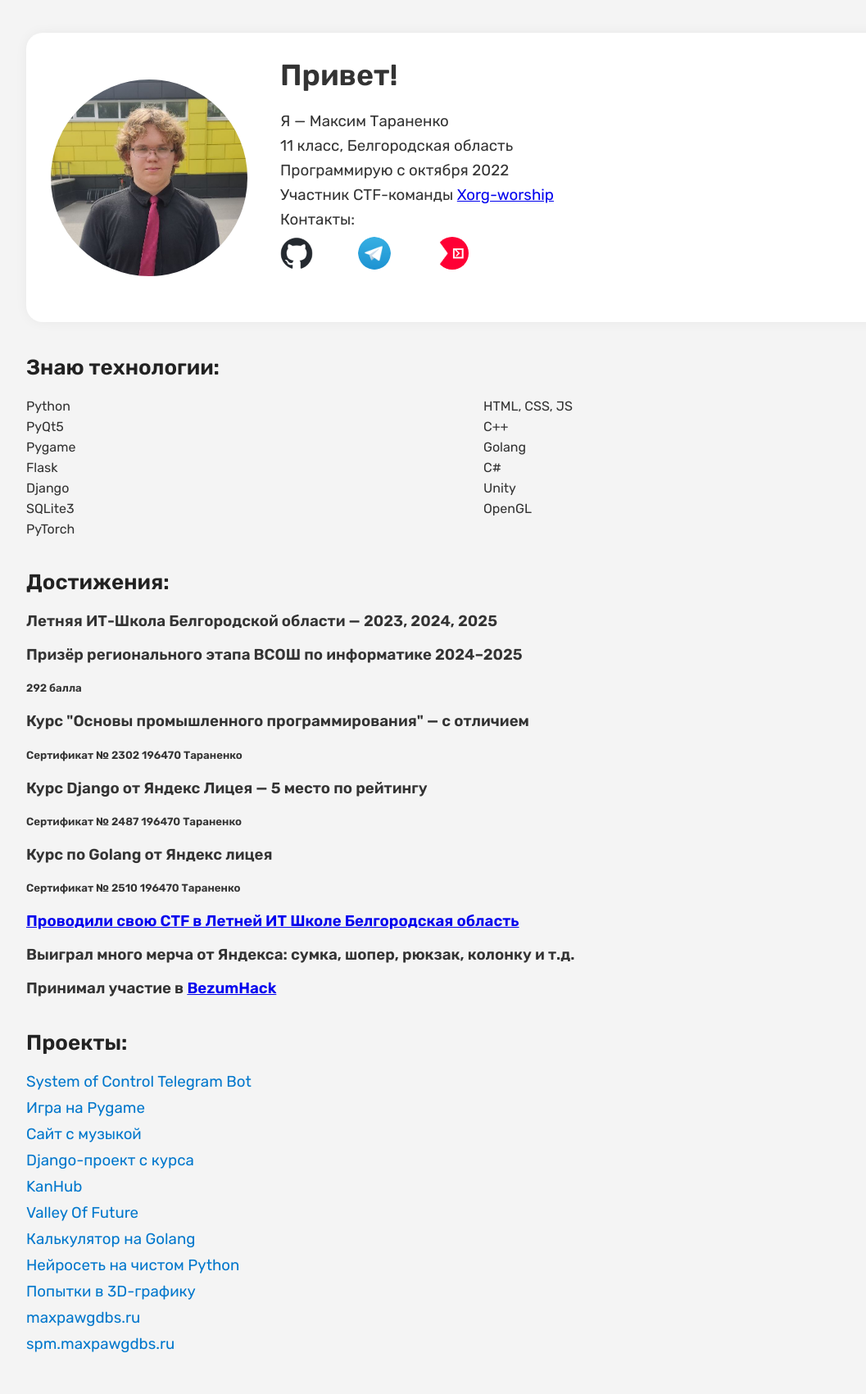
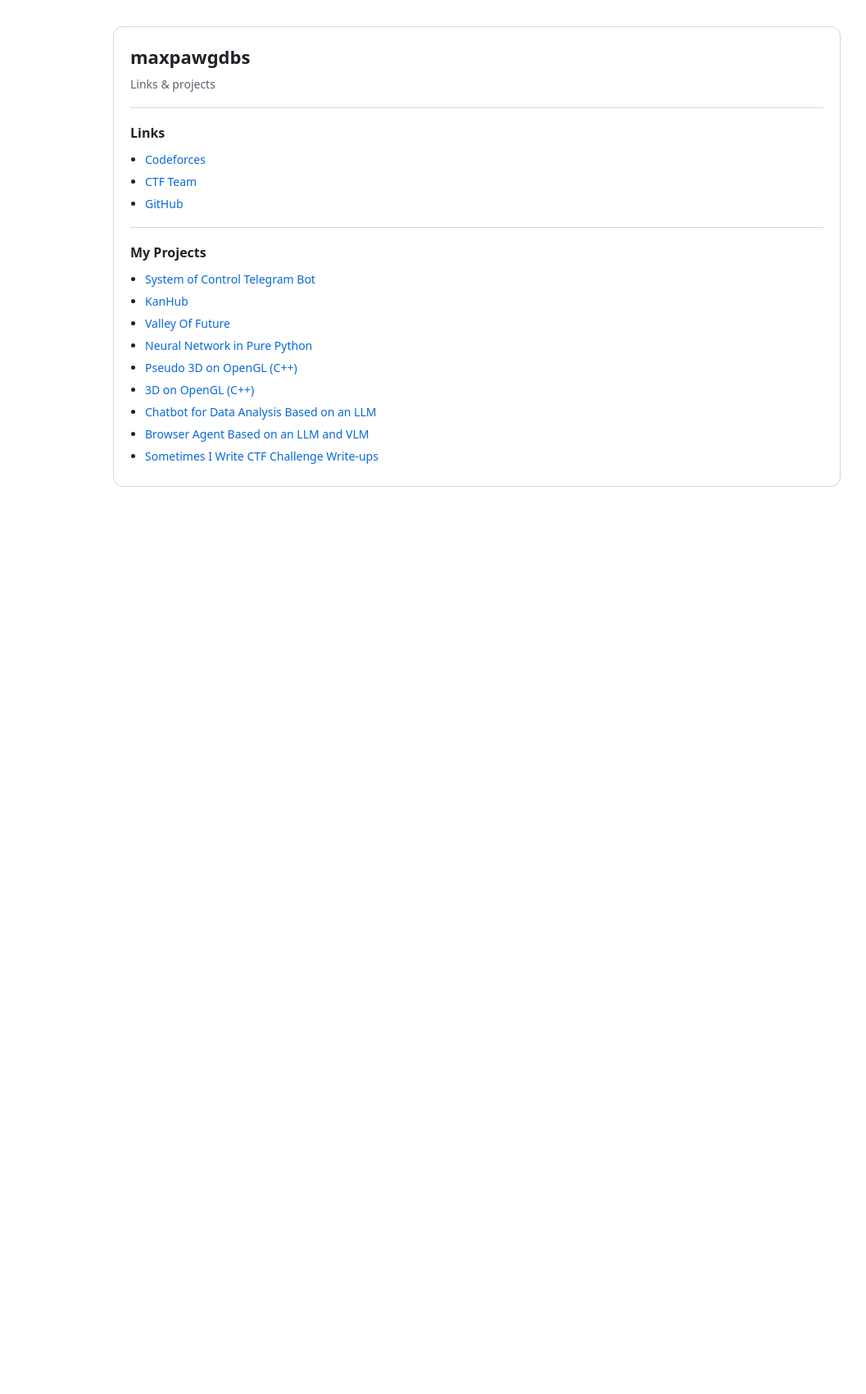
Before and after one commit to maxpawgdbs/maxpawgdbs.ru, a Flask app: page / in a window 1280 px wide. Shown: the whole page at 82% size, without its empty margins (58-1115 px from the left). After the commit the page ends 594 px from the top, so only its background shows below. Run offline with Flask 3, Linux system fonts and the light colour scheme.

Commit message:
new site

```diff
--- a/templates/main.html
+++ b/templates/main.html
@@ -1,185 +1,156 @@
 <!DOCTYPE html>
-<html lang="ru">
+<html lang="en">
 <head>
-  <meta charset="UTF-8">
-  <meta name="viewport" content="width=device-width, initial-scale=1.0">
-  <title>Максим Тараненко | maxpawgdbs</title>
-  <link href="https://fonts.googleapis.com/css2?family=Rubik:wght@400;600&display=swap" rel="stylesheet">
+  <meta charset="UTF-8" />
+  <meta name="viewport" content="width=device-width, initial-scale=1.0" />
+  <title>maxpawgdbs</title>
   <style>
-    body {
-      margin: 0;
-      font-family: 'Rubik', sans-serif;
-      background-color: #f4f4f4;
-      color: #333;
+    :root{
+      --bg: #ffffff;
+      --text: #1f2328;
+      --muted: #59636e;
+      --border: #d0d7de;
+      --link: #0969da;
+      --codebg:#f6f8fa;
     }
 
-    .container {
-      max-width: 1100px;
-      margin: 0 auto;
-      padding: 40px 20px;
+    *{ box-sizing:border-box; }
+    body{
+      margin:0;
+      background:var(--bg);
+      color:var(--text);
+      font-family: ui-sans-serif, system-ui, -apple-system, Segoe UI, Roboto, Helvetica, Arial, "Apple Color Emoji","Segoe UI Emoji";
+      line-height:1.5;
     }
 
-    .profile {
-      display: flex;
-      flex-wrap: wrap;
-      align-items: center;
-      background-color: #fff;
-      padding: 30px;
-      border-radius: 20px;
-      box-shadow: 0 0 15px rgba(0, 0, 0, 0.05);
+    .wrap{
+      max-width: 920px;
+      margin: 0 auto;
+      padding: 32px 16px 64px;
     }
 
-    .profile img {
-      width: 240px;
-      height: 240px;
-      object-fit: cover;
-      border-radius: 50%;
-      margin-right: 40px;
+    .card{
+      border:1px solid var(--border);
+      border-radius:12px;
+      padding: 20px 20px;
+      background:#fff;
     }
 
-    .info h1 {
-      margin-top: 0;
-      font-size: 36px;
+    .top{
+      display:flex;
+      align-items:flex-start;
+      justify-content:space-between;
+      gap:16px;
+      flex-wrap:wrap;
     }
 
-    .info h3, .info h5 {
-      margin: 8px 0;
-      font-weight: normal;
+    h1{
+      font-size: 22px;
+      margin:0;
+      font-weight:600;
     }
 
-    .contacts {
-      display: flex;
-      gap: 15px;
-      margin: 10px 0 30px;
+    .sub{
+      margin-top:6px;
+      color:var(--muted);
+      font-size:14px;
     }
 
-    .contacts img {
-      width: 40px;
-      height: 40px;
-      transition: transform 0.2s;
+    a{ color:var(--link); text-decoration:none; }
+    a:hover{ text-decoration:underline; }
+
+    hr{
+      border:0;
+      border-top:1px solid var(--border);
+      margin: 18px 0;
     }
 
-    .contacts a:hover img {
-      transform: scale(1.1);
+    h2{
+      font-size:16px;
+      margin:0 0 10px 0;
+      font-weight:600;
     }
 
-    h2 {
-      margin-top: 40px;
-      font-size: 26px;
-      color: #222;
+    ul{
+      margin:0;
+      padding-left: 18px;
+    }
+    li{ margin: 6px 0; }
+
+    .pillrow{
+      display:flex;
+      flex-wrap:wrap;
+      gap:8px;
+      margin-top: 10px;
+    }
+    .pill{
+      border:1px solid var(--border);
+      background: var(--codebg);
+      color: var(--text);
+      padding: 4px 10px;
+      border-radius:999px;
+      font-size:12px;
+      font-family: ui-monospace, SFMono-Regular, Menlo, Monaco, Consolas, "Liberation Mono", "Courier New", monospace;
     }
 
-    ul {
-      list-style: none;
-      padding-left: 0;
-      columns: 2;
-      margin-top: 10px;
+    .footer{
+      margin-top: 14px;
+      color: var(--muted);
+      font-size: 12px;
     }
 
-    ul li {
-      margin-bottom: 6px;
+    /* make it feel like markdown block */
+    .md{
+      font-size:14px;
     }
 
-    .projects h3 {
-      margin: 10px 0;
-      font-weight: normal;
-    }
-
-    .projects a {
-      color: #0077cc;
-      text-decoration: none;
-      transition: color 0.2s;
-    }
-
-    .projects a:hover {
-      color: #005fa3;
-    }
-
-    @media (max-width: 768px) {
-      .profile {
-        flex-direction: column;
-        text-align: center;
+    @media (prefers-color-scheme: dark){
+      :root{
+        --bg:#0d1117;
+        --text:#e6edf3;
+        --muted:#8d96a0;
+        --border:#30363d;
+        --link:#2f81f7;
+        --codebg:#161b22;
       }
-
-      .profile img {
-        margin: 0 0 20px;
-      }
-
-      ul {
-        columns: 1;
-      }
-
-      .contacts {
-        justify-content: center;
-      }
+      .card{ background:#0d1117; }
     }
   </style>
 </head>
 <body>
-  <div class="container">
-    <div class="profile">
-      <img src="static/умный-человек-в-очках-и-галстуке.jpg" alt="Фото">
-      <div class="info">
-        <h1>Привет!</h1>
-        <h3>Я — Максим Тараненко</h3>
-        <h3>11 класс, Белгородская область</h3>
-        <h3>Программирую с октября 2022</h3>
-        <h3>Участник CTF-команды <a href="https://ctftime.org/team/365955">Xorg-worship</a></h3>
-
-        <h3>Контакты:</h3>
-        <div class="contacts">
-          <a href="https://github.com/maxpawgdbs" target="_blank"><img src="static/github-mark.png" alt="GitHub"></a>
-          <a href="https://t.me/maxpawgdbs" target="_blank"><img src="static/Telegram_logo.svg.webp" alt="Telegram"></a>
-          <a href="https://ctftime.org/user/229859" target="_blank"><img src="static/ctftime.png" alt="CTFTime"></a>
+  <main class="wrap">
+    <section class="card md">
+      <div class="top">
+        <div>
+          <h1>maxpawgdbs</h1>
+          <div class="sub">Links & projects</div>
         </div>
       </div>
-    </div>
 
-    <h2>Знаю технологии:</h2>
-    <ul>
-      <li>Python</li>
-      <li>PyQt5</li>
-      <li>Pygame</li>
-      <li>Flask</li>
-      <li>Django</li>
-      <li>SQLite3</li>
-      <li>PyTorch</li>
-      <li>HTML, CSS, JS</li>
-      <li>C++</li>
-      <li>Golang</li>
-      <li>C#</li>
-      <li>Unity</li>
-      <li>OpenGL</li>
-    </ul>
+      <hr />
 
-    <h2>Достижения:</h2>
-    <h3>Летняя ИТ-Школа Белгородской области — 2023, 2024, 2025</h3>
-    <h3>Призёр регионального этапа ВСОШ по информатике 2024–2025</h3>
-    <h5>292 балла</h5>
-    <h3>Курс "Основы промышленного программирования" — с отличием</h3>
-    <h5>Сертификат № 2302 196470 Тараненко</h5>
-    <h3>Курс Django от Яндекс Лицея — 5 место по рейтингу</h3>
-    <h5>Сертификат № 2487 196470 Тараненко</h5>
-    <h3>Курс по Golang от Яндекс лицея</h3>
-    <h5>Сертификат № 2510 196470 Тараненко</h5>
-    <h3><a href="https://vk.com/wall-73850005_18558">Проводили свою CTF в Летней ИТ Школе Белгородская область</a></h3>
-    <h3>Выиграл много мерча от Яндекса: сумка, шопер, рюкзак, колонку и т.д.</h3>
-    <h3>Принимал участие в <a href="https://github.com/nais2008/bezumhack">BezumHack</a></h3>
+      <h2>Links</h2>
+      <ul>
+        <li><a href="https://codeforces.com/profile/rabotai-rodnenki-chatgbt" target="_blank" rel="noreferrer">Codeforces</a></li>
+        <li><a href="https://ctftime.org/team/365955" target="_blank" rel="noreferrer">CTF Team</a></li>
+        <li><a href="https://github.com/maxpawgdbs" target="_blank" rel="noreferrer">GitHub</a></li>
+      </ul>
 
-    <h2>Проекты:</h2>
-    <div class="projects">
-      <h3><a href="https://github.com/maxpawgdbs/SCTB">System of Control Telegram Bot</a></h3>
-      <h3><a href="https://github.com/maxpawgdbs/project-pygame">Игра на Pygame</a></h3>
-      <h3><a href="https://github.com/maxpawgdbs/project-flask">Сайт с музыкой</a></h3>
-      <h3><a href="https://github.com/maxpawgdbs/yandex-django">Django-проект с курса</a></h3>
-      <h3><a href="https://github.com/maxpawgdbs/kanhub">KanHub</a></h3>
-      <h3><a href="https://github.com/Remziz/Valley-of-Future">Valley Of Future</a></h3>
-      <h3><a href="https://github.com/maxpawgdbs/yandex-go">Калькулятор на Golang</a></h3>
-      <h3><a href="https://github.com/maxpawgdbs/no-module-heural-network">Нейросеть на чистом Python</a></h3>
-      <h3><a href="https://github.com/maxpawgdbs/pseudo-3d">Попытки в 3D-графику</a></h3>
-      <h3><a href="https://github.com/maxpawgdbs/maxpawgdbs.ru">maxpawgdbs.ru</a></h3>
-      <h3><a href="https://github.com/maxpawgdbs/spm.maxpawgdbs.ru">spm.maxpawgdbs.ru</a></h3>
-    </div>
-  </div>
+      <hr />
+
+      <h2>My Projects</h2>
+      <ul>
+        <li><a href="https://github.com/maxpawgdbs/SCTB" target="_blank" rel="noreferrer">System of Control Telegram Bot</a></li>
+        <li><a href="https://github.com/maxpawgdbs/kanhub" target="_blank" rel="noreferrer">KanHub</a></li>
+        <li><a href="https://github.com/Remziz/Valley-of-Future" target="_blank" rel="noreferrer">Valley Of Future</a></li>
+        <li><a href="https://github.com/maxpawgdbs/no-module-heural-network" target="_blank" rel="noreferrer">Neural Network in Pure Python</a></li>
+        <li><a href="https://github.com/maxpawgdbs/pseudo-3d" target="_blank" rel="noreferrer">Pseudo 3D on OpenGL (C++)</a></li>
+        <li><a href="https://github.com/maxpawgdbs/3d-opengl-0" target="_blank" rel="noreferrer">3D on OpenGL (C++)</a></li>
+        <li><a href="https://github.com/maxpawgdbs/llm-it-school" target="_blank" rel="noreferrer">Chatbot for Data Analysis Based on an LLM</a></li>
+        <li><a href="https://github.com/lyubovchubarova/SiriusAgentBrowser" target="_blank" rel="noreferrer">Browser Agent Based on an LLM and VLM</a></li>
+        <li><a href="https://github.com/maxpawgdbs/write-ups" target="_blank" rel="noreferrer">Sometimes I Write CTF Challenge Write-ups</a></li>
+      </ul>
+    </section>
+  </main>
 </body>
 </html>
```
Also changed, not shown: static/Telegram_logo.svg.webp (deleted), static/ctftime.png (deleted), static/github-mark.png (deleted), static/умный-человек-в-очках-и-галстуке.jpg (deleted).
